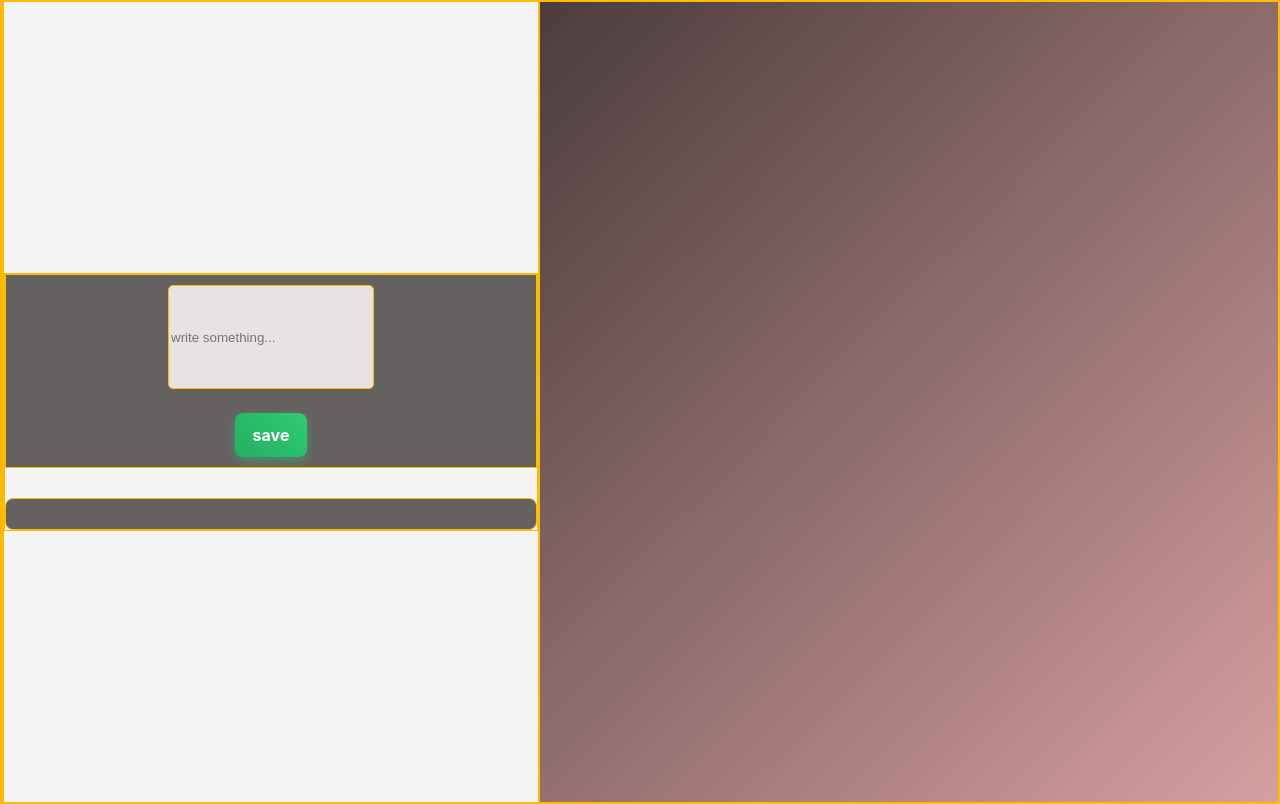
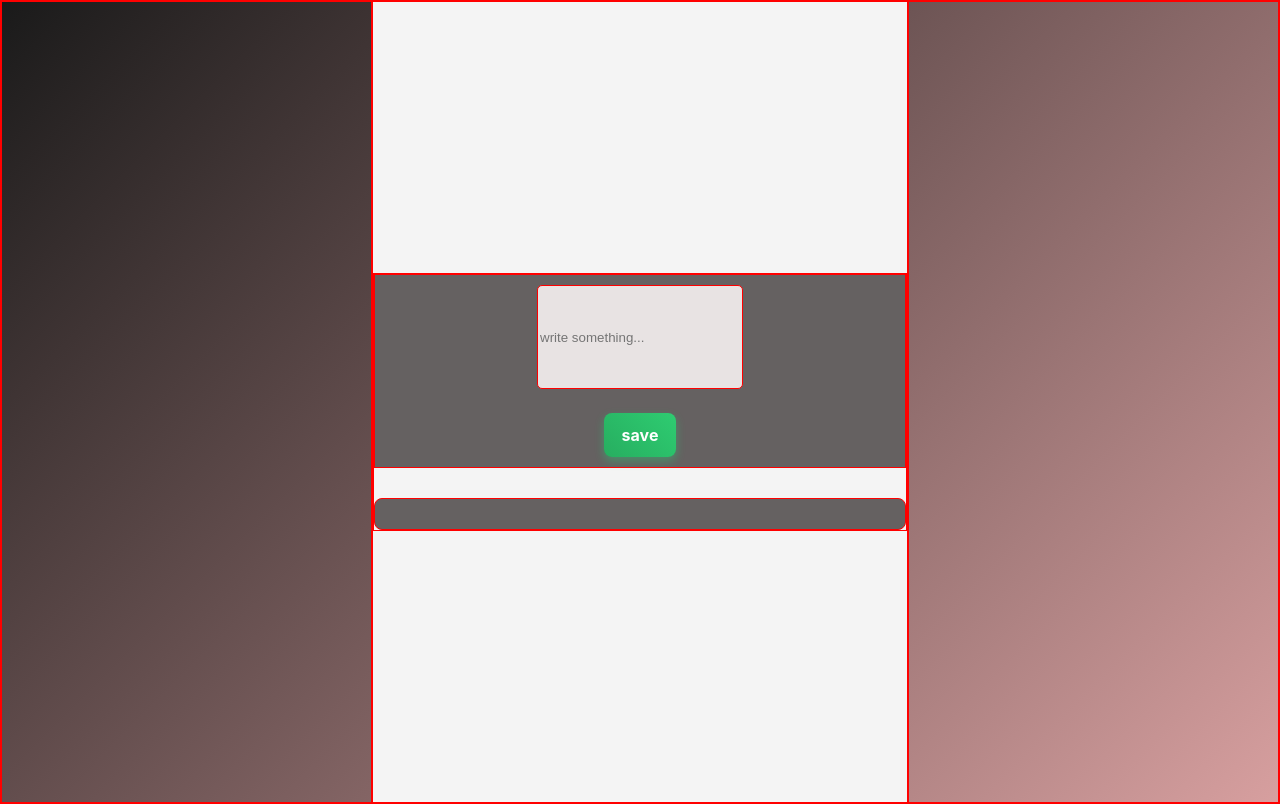
Before and after one commit to hampusvh/react-playground, a React (Vite) app in the folder note-taking-app/app-project/: page / in a window 1280 px wide. Built offline with nearby package versions, Linux system fonts and the light colour scheme.

Commit message:
temporary css for further changes

```diff
--- a/note-taking-app/app-project/src/App.css
+++ b/note-taking-app/app-project/src/App.css
@@ -1,18 +1,19 @@
-/* 🔍 Tillfällig ram för att se layouten */
 * {
-  border: 1px solid rgb(255, 187, 0);
+  border: 1px solid red;
 }
 
-/* 🌍 Global styling */
 body {
   background: linear-gradient(135deg, #1a1a1a, #d79f9f);
   color: #eee;
+
+  justify-content: center;
+  align-items: center;
   height: 100vh;
   margin: 0;
   padding: 0;
 }
 
-/* 🏠 Huvudlayout */
+
 .app-wrapper {
   display: flex;
   align-items: center;
@@ -23,21 +24,22 @@ body {
 
 .app-container {
   display: grid;
-  grid-template-columns: 1fr;
-  grid-template-rows: auto auto; /* Två rader: en för input, en för anteckningar */
-  gap: 20px;
+  grid-template-columns: 1fr; /* En kolumn som anpassar sig */
+  grid-template-rows: auto auto; /* Två rader, en för input och en för anteckningar */
+  gap: 20px; /* Avstånd mellan raderna */
   justify-content: center;
   align-items: center;
 }
 
-/* ✏️ Input-sektion */
+
 .input-container {
   display: flex;
+  justify-content: center;
+  align-items: center;
   flex-direction: column;
-  align-items: center;
-  justify-content: center;
   background: rgb(101, 97, 97);
   padding: 10px;
+  max-width: auto;
 }
 
 .note-input {
@@ -48,7 +50,6 @@ body {
   border-radius: 5px;
 }
 
-/* 💾 Spara-knapp */
 .save-button {
   background: linear-gradient(45deg, #27ae60, #2ecc71);
   border: none;
@@ -70,7 +71,7 @@ body {
   transform: scale(0.95);
 }
 
-/* 📝 Antecknings-sektion */
+
 .note-container {
   background-color: rgb(101, 97, 97);
   padding: 15px;
@@ -88,7 +89,6 @@ body {
   margin-top: 10px;
 }
 
-/* 🖊 Redigeringsläge */
 .edit-input {
   width: 100%;
   padding: 8px;
@@ -97,7 +97,6 @@ body {
   font-size: 16px;
 }
 
-/* ✅ Redigera & Avbryt-knappar */
 .save-btn, .cancel-btn {
   background-color: #5c67f2;
   color: white;
```
